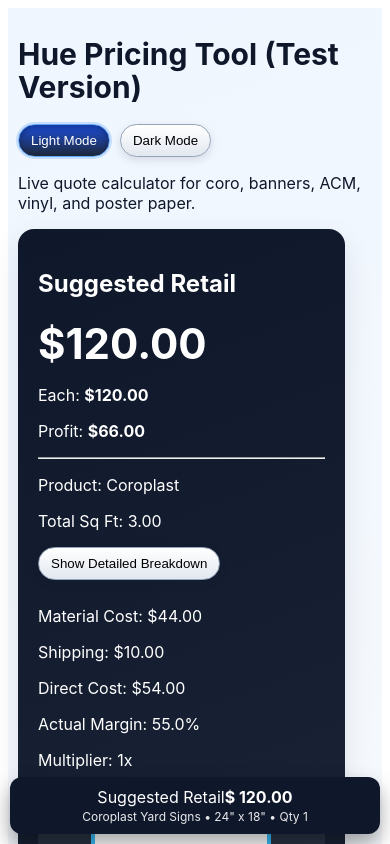
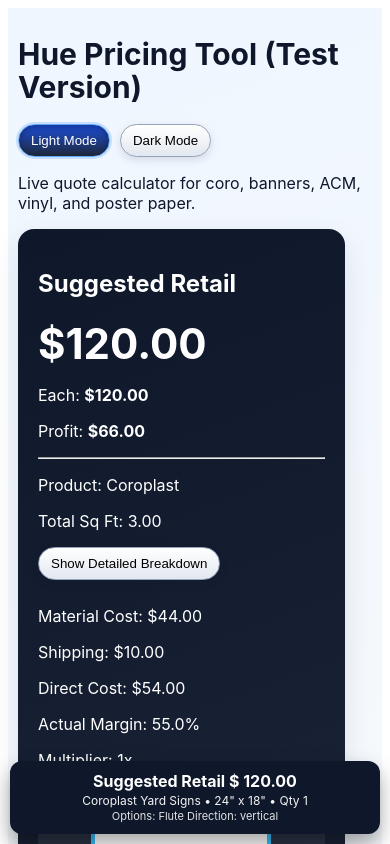
Before and after one commit to huegpx2008/hue-sign-pricing-app, a Next.js app: page / in a window 390 px wide. Shown: the top 844 px of the page. Built offline with nearby package versions, Linux system fonts and the light colour scheme.

Commit message:
Expand mobile dock to show inline retail label and option details

```diff
--- a/app/page.js
+++ b/app/page.js
@@ -789,7 +789,8 @@ export default function Page() {
         .resetBtn{margin-top:14px;padding:10px 14px;border-radius:10px;border:1px solid #1e3a8a;background:linear-gradient(180deg,#2563eb,#1d4ed8);color:#fff;font-weight:700;cursor:pointer;}
         .mobilePrice{display:none;flex-direction:column;gap:2px;}
         .mobilePriceTop{display:flex;justify-content:space-between;align-items:center;}
-        .mobileMeta{font-size:12px;opacity:.9;}
+        .mobileMeta{font-size:12px;opacity:.95;line-height:1.25;}
+        .mobileOptions{font-size:11px;opacity:.88;line-height:1.25;}
         .optionBox{background:#f8fafc;border:1px solid #e2e8f0;}
         .appRoot.dark .card{background:rgba(15,23,42,.85);color:#e5e7eb;border:1px solid rgba(96,165,250,.25);}
         .appRoot.dark .card h2, .appRoot.dark .card h3, .appRoot.dark .card label, .appRoot.dark .card p{color:#e5e7eb;}
@@ -1064,8 +1065,9 @@ export default function Page() {
         </aside>
       </div>
       <div className="mobilePrice">
-        <div className="mobilePriceTop"><span>Suggested Retail</span><strong>{money(calc.retail).replace("$", "$ ")}</strong></div>
+        <div className="mobilePriceTop"><strong>Suggested Retail {money(calc.retail).replace("$", "$ ")}</strong></div>
         <div className="mobileMeta">{products[product]} • {num(width)}&quot; x {num(height)}&quot; • Qty {num(qty, 1)}</div>
+        <div className="mobileOptions">{selectedDetails.options.length ? `Options: ${selectedDetails.options.join(", ")}` : "Options: None"}</div>
       </div>
     </main>
   );
```
